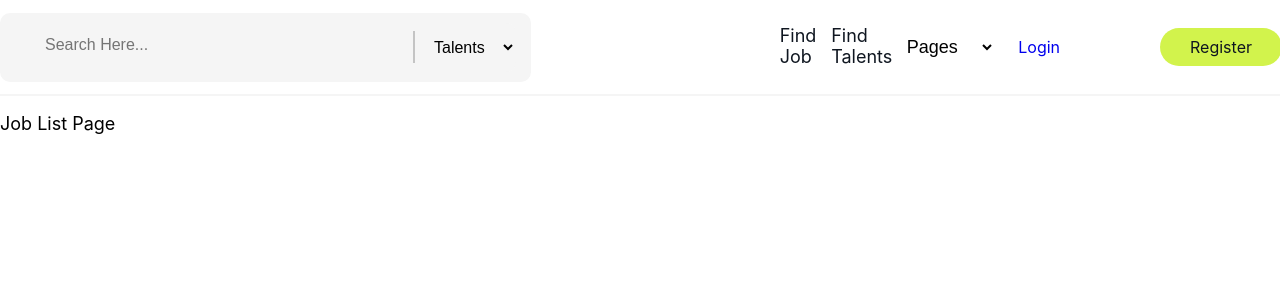
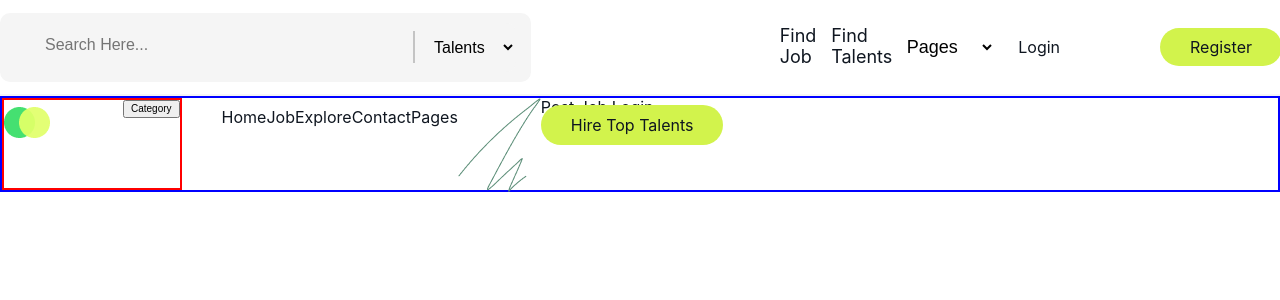
Before and after one commit to rselvasoyak/jobi, a JavaScript app: page /jobLists in a window 1280 px wide. Shown: the top 300 px of the page. Built offline with nearby package versions, Linux system fonts and the light colour scheme; the HTML template or start-up script is replaced by a standard one.

Commit message:
created new Nav page basis

```diff
--- a/src/App.js
+++ b/src/App.js
@@ -2,9 +2,9 @@ import './App.scss';
 
 import Nav from './Components/Nav';
 import IndexPage from './Components/IndexPage';
-import JobListPage from './Components/JobListPage';
+import JobListsPage from './Components/JobListPage';
 import SingleJobPage from './Components/SingleJobPage';
-import Footer from './Components/Footer';
+// import Footer from './Components/Footer';
 import ErrorPage from './Components/ErrorPage';
 // import SecondIndex from './Components/SecondIndex';
 
@@ -18,7 +18,7 @@ function App() {
       <main>
         <Routes>
           <Route path='/' element={ <IndexPage /> } />
-          <Route path='/jobLists' element={ <JobListPage /> } />
+          <Route path='/jobLists' element={ <JobListsPage /> } />
           <Route path='/singleJobPage' element={ <SingleJobPage /> } />
           <Route path='/error' element ={ <ErrorPage /> } />
         </Routes>
--- a/src/App.scss
+++ b/src/App.scss
@@ -19,6 +19,7 @@
 @use "./partials/components/topSkills";
 @use "./partials/components/footer";
 @use "./partials/components/error";
+@use "./partials/components/secondaryNav.scss";
 
   // Headers
   @use "./partials/components/headers/indexHeader";
--- a/src/Components/JobListPage.js
+++ b/src/Components/JobListPage.js
@@ -1,7 +1,11 @@
-const JobListPage = () => {
+import SecondaryNav from "./JobListsView/SecondaryNav";
+
+const JobListsPage = () => {
     return(
-        <p> Job List Page </p>
+        <>
+            <SecondaryNav />
+        </>
     )
 }
 
-export default JobListPage;
+export default JobListsPage;
--- /dev/null
+++ b/src/Components/JobListsView/SecondaryNav.js
@@ -0,0 +1,42 @@
+import logo from "../../partials/assets/mvpAssets/Logo.png";
+import shape from "../../partials/assets/mvpAssets/Shape.png";
+
+const SecondaryNav = () => {
+    return (
+        <>
+            <nav className="secondNavigation">
+                <div className="secNavLeft">
+                    <div className="navLeftContent">
+                        <div className="logo">
+                            <img src={logo} alt=" jobi logo with lime green and light green cirles"></img>
+                        </div>
+                        <div className="buttonCont">
+                            <button className="category">
+                                Category
+                            </button>
+                        </div>
+                    </div>
+                    <ul className="secondNav">
+                        <li><a href=" ">home</a></li>
+                        <li><a href=" ">job</a></li>
+                        <li><a href=" "> explore </a></li>
+                        <li><a href=" ">contact</a></li>
+                        <li><a href=" "> pages </a></li>
+                    </ul>
+                    <div className="designIcon">
+                        <img src={shape} alt=" a complimentary drawing design"></img>
+                    </div>
+                    <div className="jobLinks">
+                        <div className="postLogin">
+                            <a href=" " className=""> post job</a>
+                            <a href=" " className=""> login </a>
+                        </div>
+                        <a href=" " className="primaryLink">hire top talents</a>
+                    </div>{/* job links end */}
+                </div>{/* secNAvLeft ending */}
+            </nav>
+        </>
+    )
+}
+
+export default SecondaryNav;
--- a/src/partials/base/_buttonsAndLinks.scss
+++ b/src/partials/base/_buttonsAndLinks.scss
@@ -5,6 +5,7 @@
         font-size: 1.6rem;
         text-decoration: none;
         text-transform: capitalize;
+        color: $black;
         cursor: pointer;
         &:hover,
         &:focus{
--- a/src/partials/components/_error.scss
+++ b/src/partials/components/_error.scss
@@ -18,8 +18,6 @@
         flex-direction: column;
         height: 60%;
         justify-content: space-evenly;
-        // border: 2px solid blue;
-        // padding: 15rem 4rem;
         h1, p, button {
             margin: 2rem 0;
         }
--- /dev/null
+++ b/src/partials/components/secondaryNav.scss
@@ -0,0 +1,16 @@
+@use "../abstract/variables" as *;
+
+.secondNavigation{
+    display: flex;
+    border: 2px solid blue;
+    .secNavLeft{
+        display: flex;
+        .navLeftContent{
+            display: flex;
+            border: 2px solid red;
+        }
+        .secondNav{
+            display: flex;
+        }
+    }
+}
```
